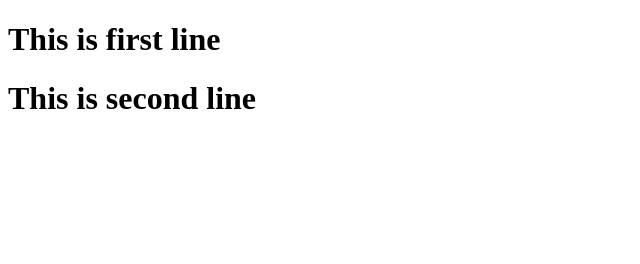
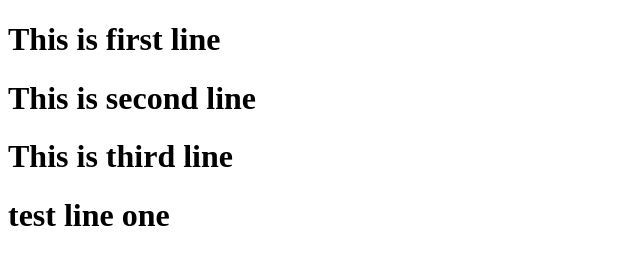
Before and after one commit to avngbalaji/firstproject, a plain HTML site: page htmlDay4/index.html in a window 1280 px wide. Shown: the whole page, without its empty margins (0-640 px from the left). Drawn offline with Linux system fonts and the light colour scheme.

Commit message:
test line one

```diff
--- a/htmlDay4/index.html
+++ b/htmlDay4/index.html
@@ -9,5 +9,9 @@
 <body>
     <h1>This is first line</h1>
     <h1>This is second line</h1>
+    <h1>This is third line</h1>
+
+    <!-- below lines are test branch -->
+    <h1>test line one</h1>
 </body>
 </html>
```
